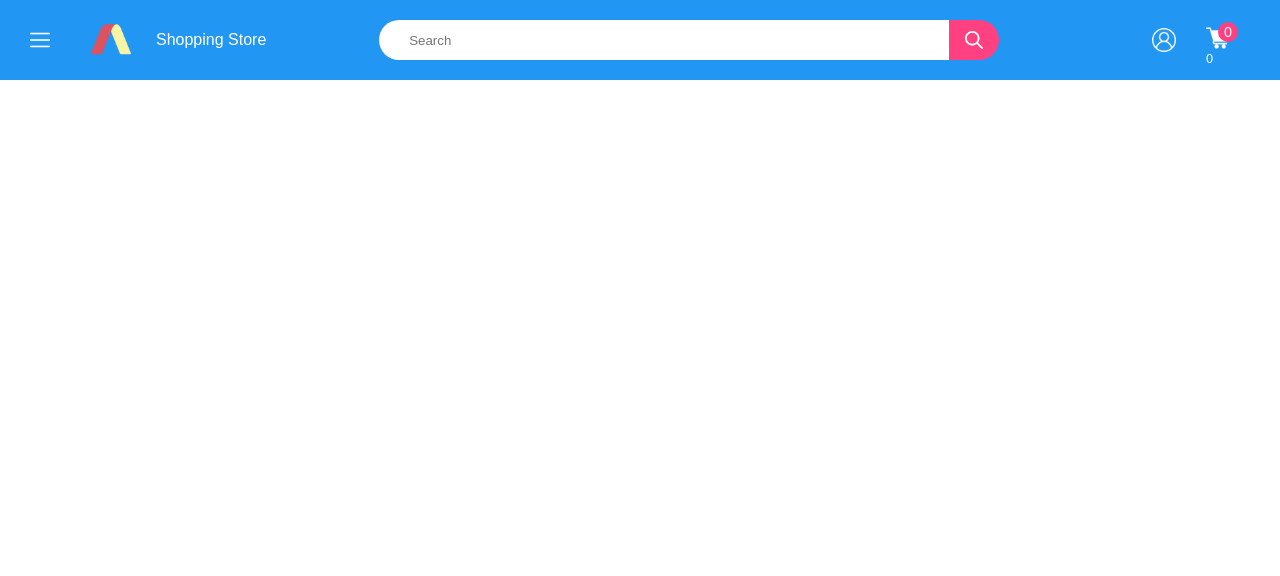
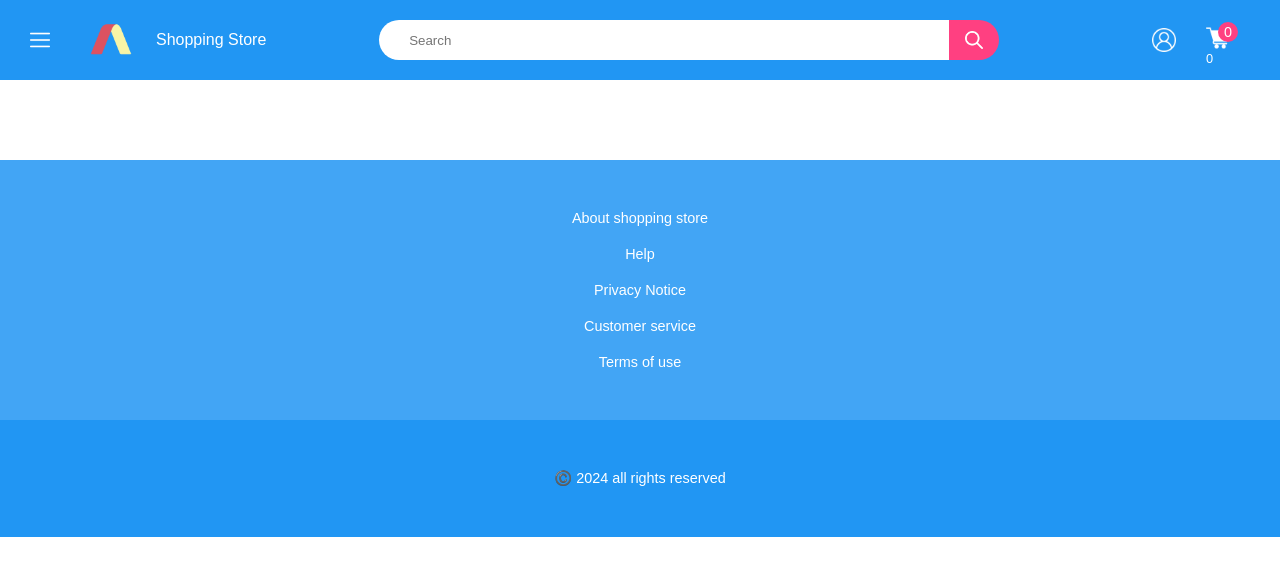
Before and after one commit to kshenukaishan/shopping-store-front, an Angular app: page / in a window 1280 px wide. Shown: the top 576 px of the page. Built offline with nearby package versions, Linux system fonts and the light colour scheme.

Commit message:
created footer cmp added to main

```diff
--- a/src/app/app.component.html
+++ b/src/app/app.component.html
@@ -2,3 +2,4 @@
 <main class="main">
   <router-outlet />
 </main>
+<app-footer></app-footer>
--- a/src/app/app.component.ts
+++ b/src/app/app.component.ts
@@ -1,11 +1,12 @@
 import { Component } from '@angular/core';
 import { RouterOutlet } from '@angular/router';
 import { TopBarComponent } from './layouts/top-bar/top-bar.component';
+import { FooterComponent } from './layouts/footer/footer.component';
 
 @Component({
   selector: 'app-root',
   standalone: true,
-  imports: [RouterOutlet, TopBarComponent],
+  imports: [RouterOutlet, TopBarComponent, FooterComponent],
   templateUrl: './app.component.html',
   styleUrl: './app.component.css',
 })
--- /dev/null
+++ b/src/app/layouts/footer/footer.component.css
@@ -0,0 +1,16 @@
+.wrapper {
+  display: flex;
+  width: 100%;
+  justify-content: flex-start;
+  align-items: center;
+  flex-direction: column;
+  background-color: var(--footer-color);
+  color: var(--text-color);
+  padding: 50px 10px;
+  gap: 20px;
+  font-size: 0.9em;
+  cursor: default;
+}
+.copyright {
+  background-color: var(--main-color);
+}
--- /dev/null
+++ b/src/app/layouts/footer/footer.component.html
@@ -0,0 +1,10 @@
+<footer class="wrapper">
+  <div>About shopping store</div>
+  <div>Help</div>
+  <div>Privacy Notice</div>
+  <div>Customer service</div>
+  <div>Terms of use</div>
+</footer>
+<footer class="wrapper copyright">
+  <p>©️ {{ year }} all rights reserved</p>
+</footer>
--- /dev/null
+++ b/src/app/layouts/footer/footer.component.ts
@@ -0,0 +1,12 @@
+import { Component } from '@angular/core';
+
+@Component({
+  selector: 'app-footer',
+  standalone: true,
+  imports: [],
+  templateUrl: './footer.component.html',
+  styleUrl: './footer.component.css',
+})
+export class FooterComponent {
+  year = new Date().getFullYear();
+}
```
Also changed, not shown: 1 other file (tests, documents, lock files or other folders).
